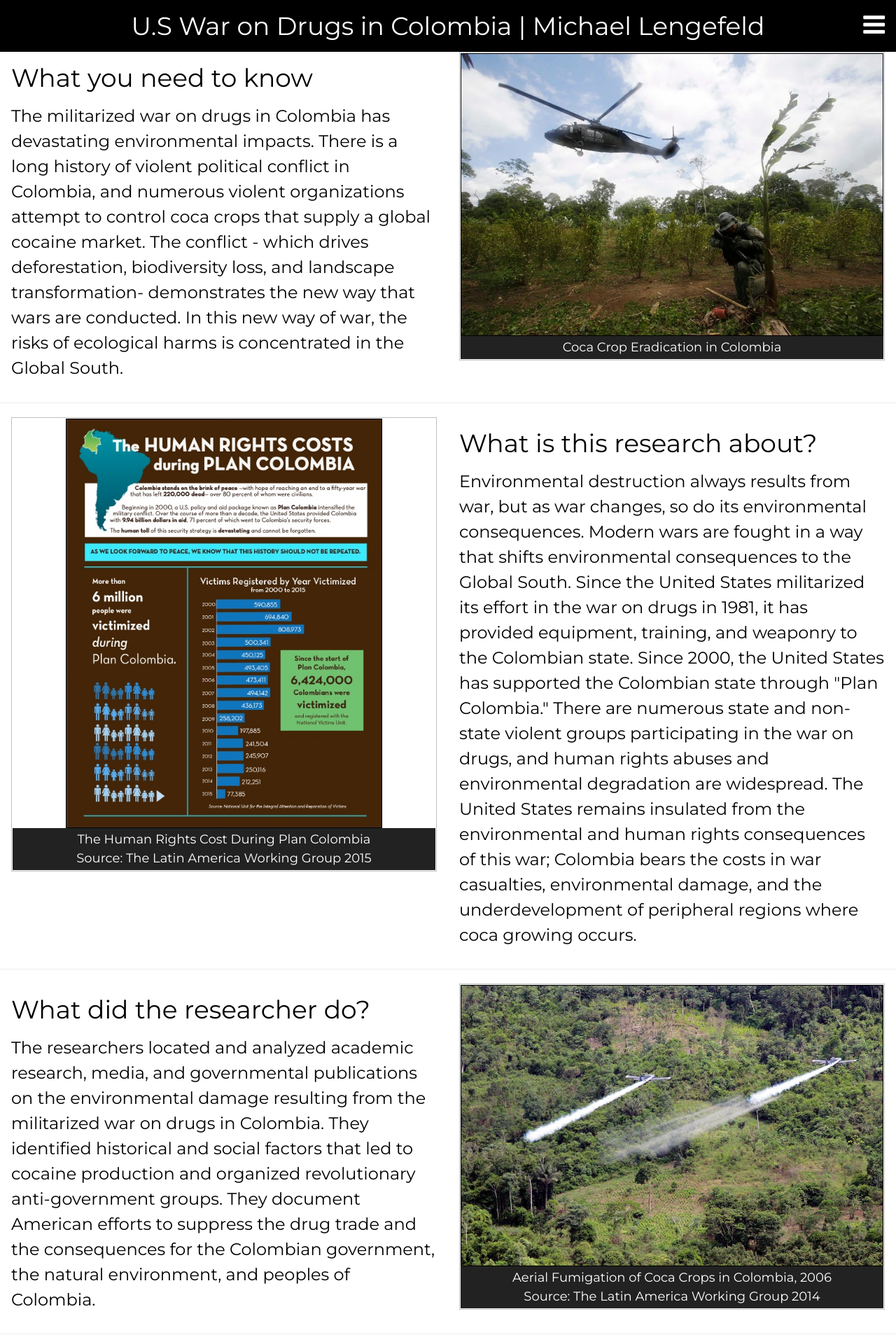
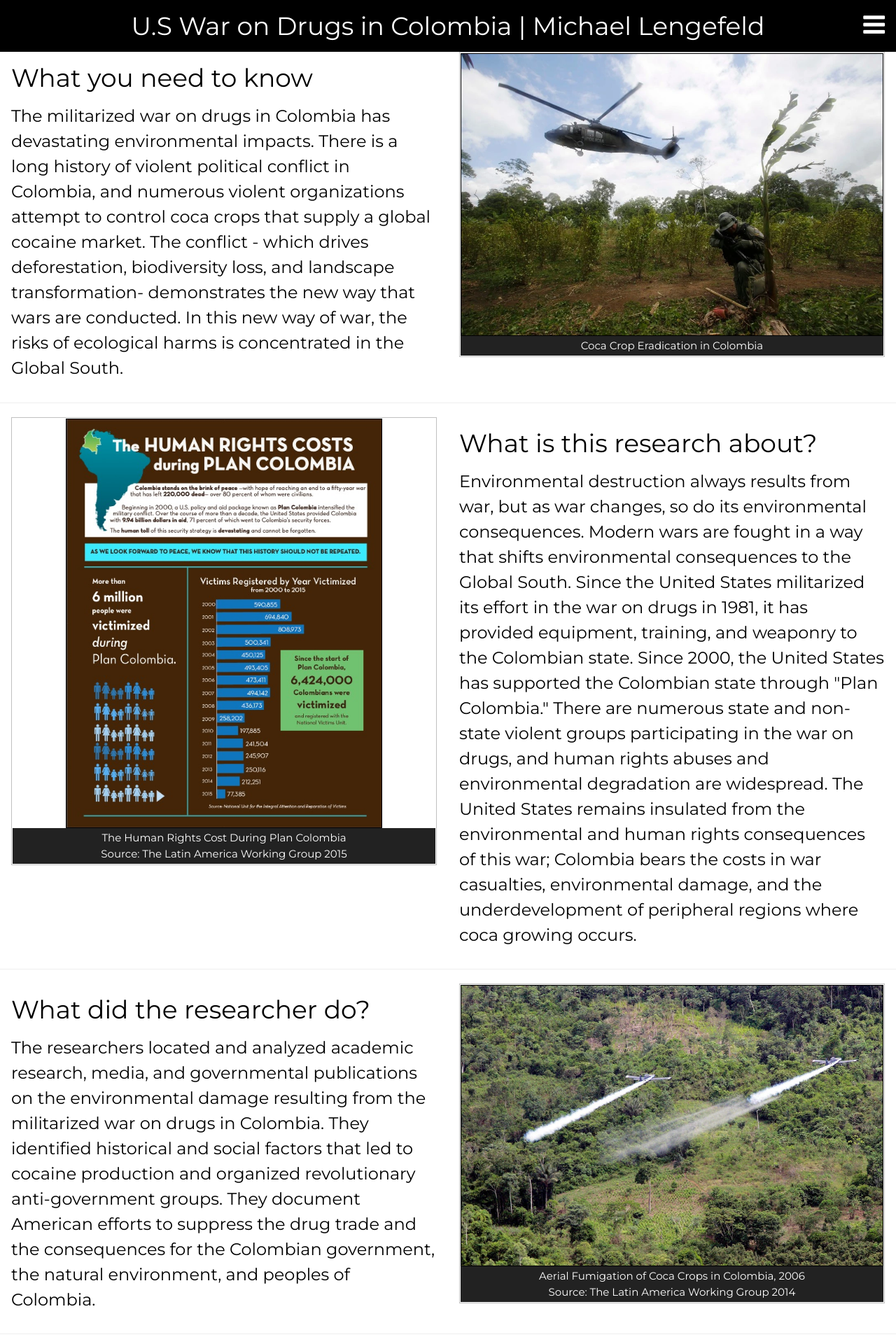
Before and after one commit to resilience1/resilience1.github.io, a Jekyll site: the page built from research/colombia.html, in a window 1280 px wide. Shown: the top 1920 px of the page at 70% size. Built offline with Jekyll 4.4.1, drawn with Linux system fonts in a browser that asks for light colours; nearby versions of some CDN libraries.

Commit message:
Update colombia.html

```diff
--- a/research/colombia.html
+++ b/research/colombia.html
@@ -42,7 +42,7 @@
     	background-color: #222;
     	color: #fff;
     	font: bold sans-serif;
-	font-size: 1.2em;
+	font-size: 1em;
     	padding: 3px;
     	text-align: center;
 	}
@@ -247,7 +247,6 @@
 				</h2>
 		</div>
 		<div class="w3-third w3-container">
-
 			<figure class="item">
 			<img class="displayed" src="/img/yuccadefoliated.jpg" alt="Yucca crops destroyed by aerial defoliation.
 				Source: http://usfumigation.org"
@@ -256,21 +255,18 @@
 					the three hectares of yucca and plantain have been totally wiped out by fumigation. Source: usfumigation.org
 				</figcaption>
 			</figure>
-
 			<figure class="item">
 				<img class="displayed" id="myImg" src="/img/Coca1994thru2018.jpg" alt="Coca Production and Mitigation, 1994-2018" style="width:100%;height:100%">
 				<figcaption class="caption">Coca Production and Mitigation, 1994-2018<br>
 					Source: The Washington Office on Latin America 2020
 				</figcaption>
-			</figure><br>
-
+			</figure>
 			<figure class="item">
 			<img class="displayed" src="/img/speciescolombia.jpg" alt="Colombian biodiversity"
 			     style="width:100%; height: 100%; border:1px solid black; align:middle">
 				<figcaption class="caption">One of every 10 species on Earth can be found in Colombia
 				</figcaption>
 			</figure>
-
 		</div>
 	</div>
 	<hr>
```
